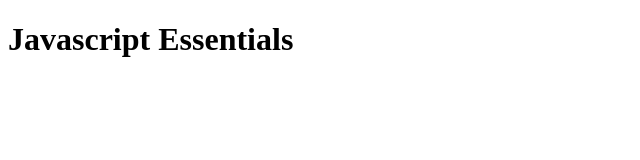
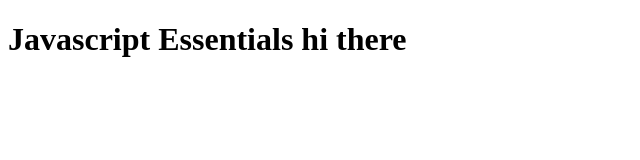
Before and after one commit to Merg12/Learning_JavaScript, a plain HTML site: page index.html in a window 1280 px wide. Shown: the whole page, without its empty margins (0-640 px from the left). Drawn offline with Linux system fonts and the light colour scheme.

Commit message:
added some text for testing how h1 works

```diff
--- a/index.html
+++ b/index.html
@@ -7,6 +7,7 @@
     <body>
         <h1>
             Javascript Essentials
+            hi there
         </h1>
         <script> //linking to the javascript
             console.log("Hello World");
```
